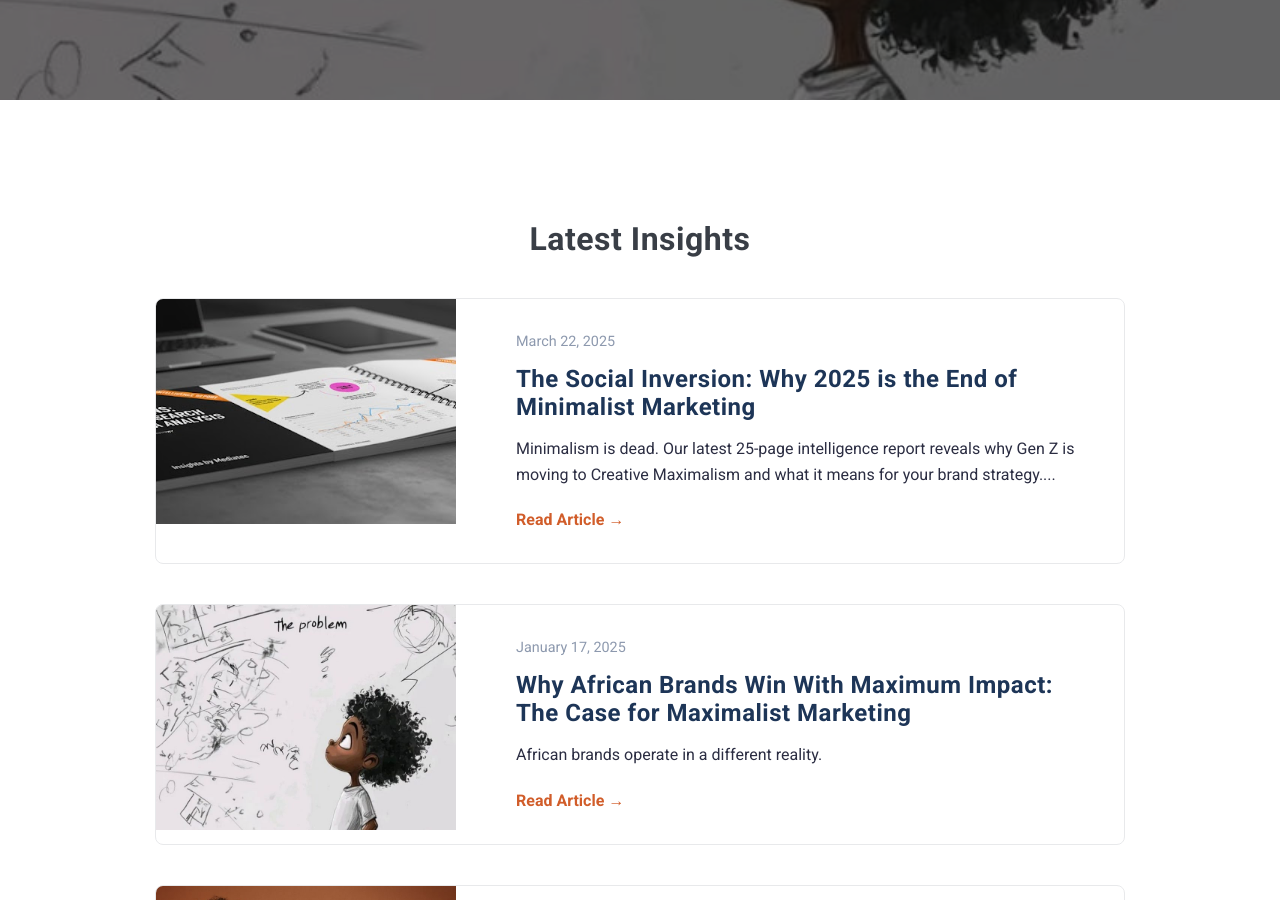
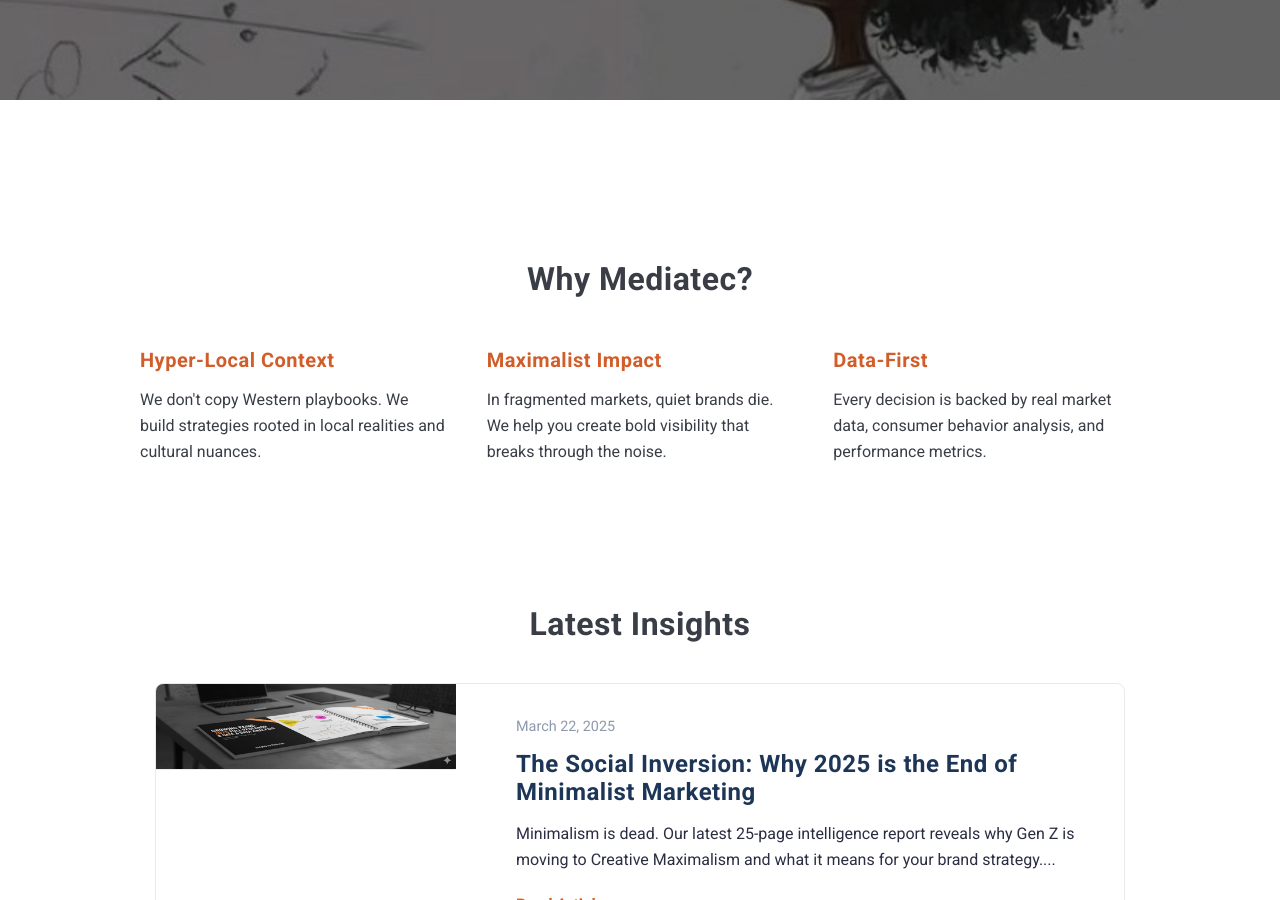
Before and after one commit to vrmshamba/mediatec-insights, a Jekyll site: the page built from index.html, in a window 1280 px wide and 900 px high, scrolled down 655 px. Built offline with Jekyll 4.4.1, drawn with Linux system fonts in a browser that asks for light colours; nearby versions of some CDN libraries; the list of posts is cut into pages by our own code.

Commit message:
Update index.html
Signed-off-by: suziengatia <127926050+vrmshamba@users.noreply.github.com>

```diff
--- a/index.html
+++ b/index.html
@@ -25,11 +25,37 @@
   </div>
 </div>
 
+<!-- WHY MEDIATEC SECTION -->
+<div class="container" style="padding: 80px 15px;">
+  <div class="row">
+    <div class="col col-12" style="text-align: center;">
+      <h3 style="margin-bottom: 50px; font-size: 2rem;">Why Mediatec?</h3>
+    </div>
+  </div>
+
+  <div style="display: grid; grid-template-columns: repeat(auto-fit, minmax(280px, 1fr)); gap: 40px; max-width: 1000px; margin: 0 auto;">
+    <div>
+      <h4 style="color: #d15d2a; margin-bottom: 15px;">Hyper-Local Context</h4>
+      <p>We don't copy Western playbooks. We build strategies rooted in local realities and cultural nuances.</p>
+    </div>
+    <div>
+      <h4 style="color: #d15d2a; margin-bottom: 15px;">Maximalist Impact</h4>
+      <p>In fragmented markets, quiet brands die. We help you create bold visibility that breaks through the noise.</p>
+    </div>
+    <div>
+      <h4 style="color: #d15d2a; margin-bottom: 15px;">Data-First</h4>
+      <p>Every decision is backed by real market data, consumer behavior analysis, and performance metrics.</p>
+    </div>
+  </div>
+</div>
+
+<!-- LATEST INSIGHTS SECTION -->
 <div id="insights" class="container" style="padding: 40px 15px 80px; max-width: 1000px;">
   <h2 style="margin-bottom: 40px; text-align: center; font-size: 2rem;">Latest Insights</h2>
 
   {% for post in site.posts limit: 3 %}
-  <div class="post-item" style="display: flex; gap: 30px; margin-bottom: 40px; background: white; border: 1px solid #E8E9EB; border-radius: 8px; overflow: hidden; flex-wrap: wrap;">
+  <div class="post-item" style="display: flex; gap: 30px; margin-bottom: 40px; background: white; border: 1px solid #E8E9EB; border-radius: 8px; overflow: hidden; flex-wrap: wrap; align-items: start;">
+
     {% if post.image %}
     <div style="flex: 0 0 300px; min-width: 280px;">
       <a href="{{ post.url | relative_url }}">
@@ -37,7 +63,7 @@
         <img src="{{ site.baseurl }}/images/{{ img_filename }}"
              alt="{{ post.title }}"
              onerror="this.onerror=null;this.src='{{ site.baseurl }}/images/logo.svg';"
-             style="width: 100%; height: 225px; object-fit: cover; display: block; background: #f0f0f0;">
+             style="width: 100%; height: auto; display: block; border-bottom: 1px solid #eee;">
       </a>
     </div>
     {% endif %}
@@ -54,7 +80,7 @@
   {% endfor %}
 
   <div style="text-align: center; margin-top: 20px;">
-    <a href="{{ site.baseurl }}/insights" style="display: inline-block; padding: 15px 40px; background: #111; color: white; text-decoration: none; font-weight: bold; border-radius: 4px;">
+    <a href="{{ site.baseurl }}/insights" style="display: inline-block; padding: 15px 40px; background: #111; color: white; text-decoration: none; font-weight: bold; border-radius: 4px; transition: background 0.2s;">
       View All Insights
     </a>
   </div>
```
